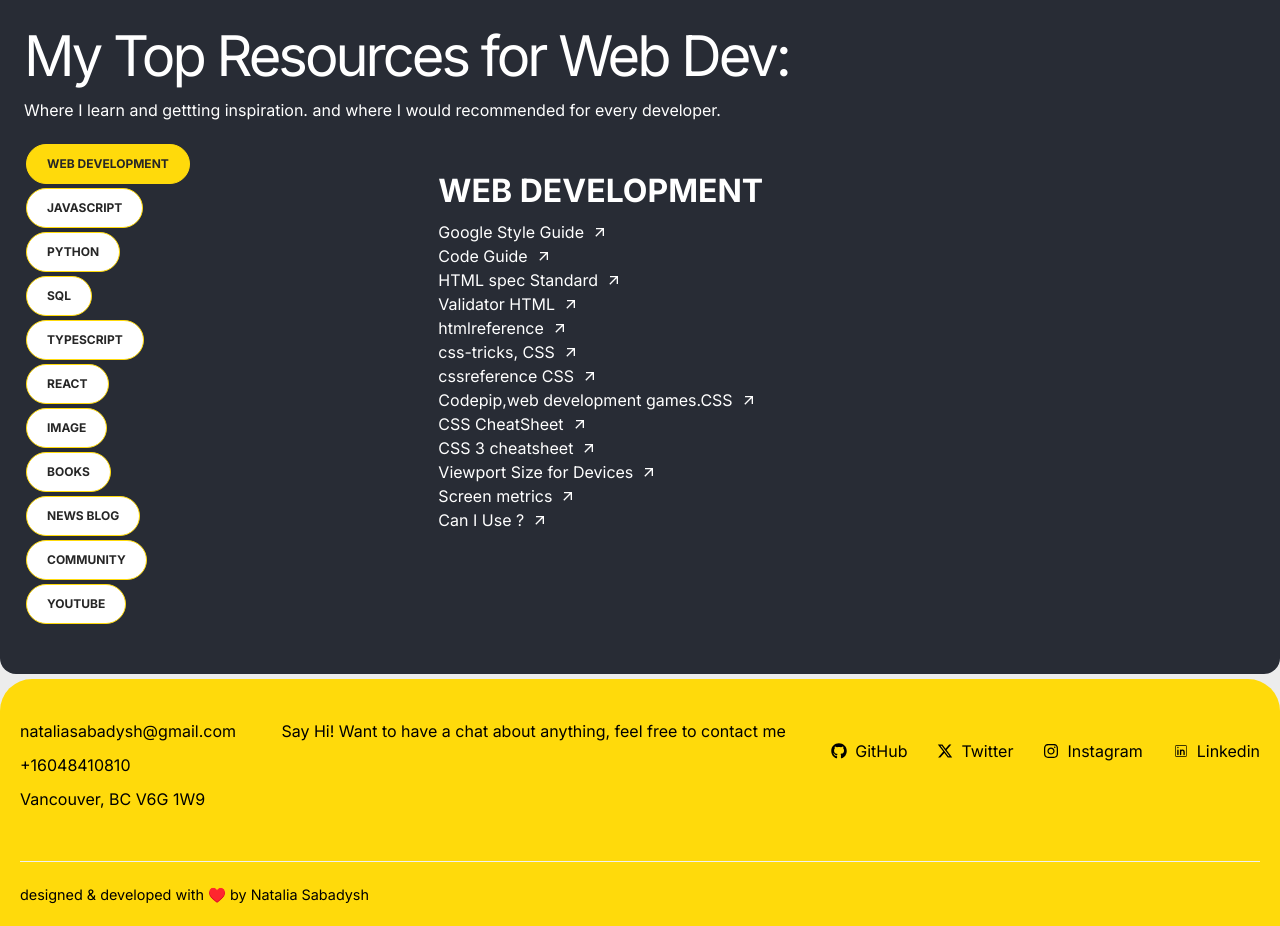
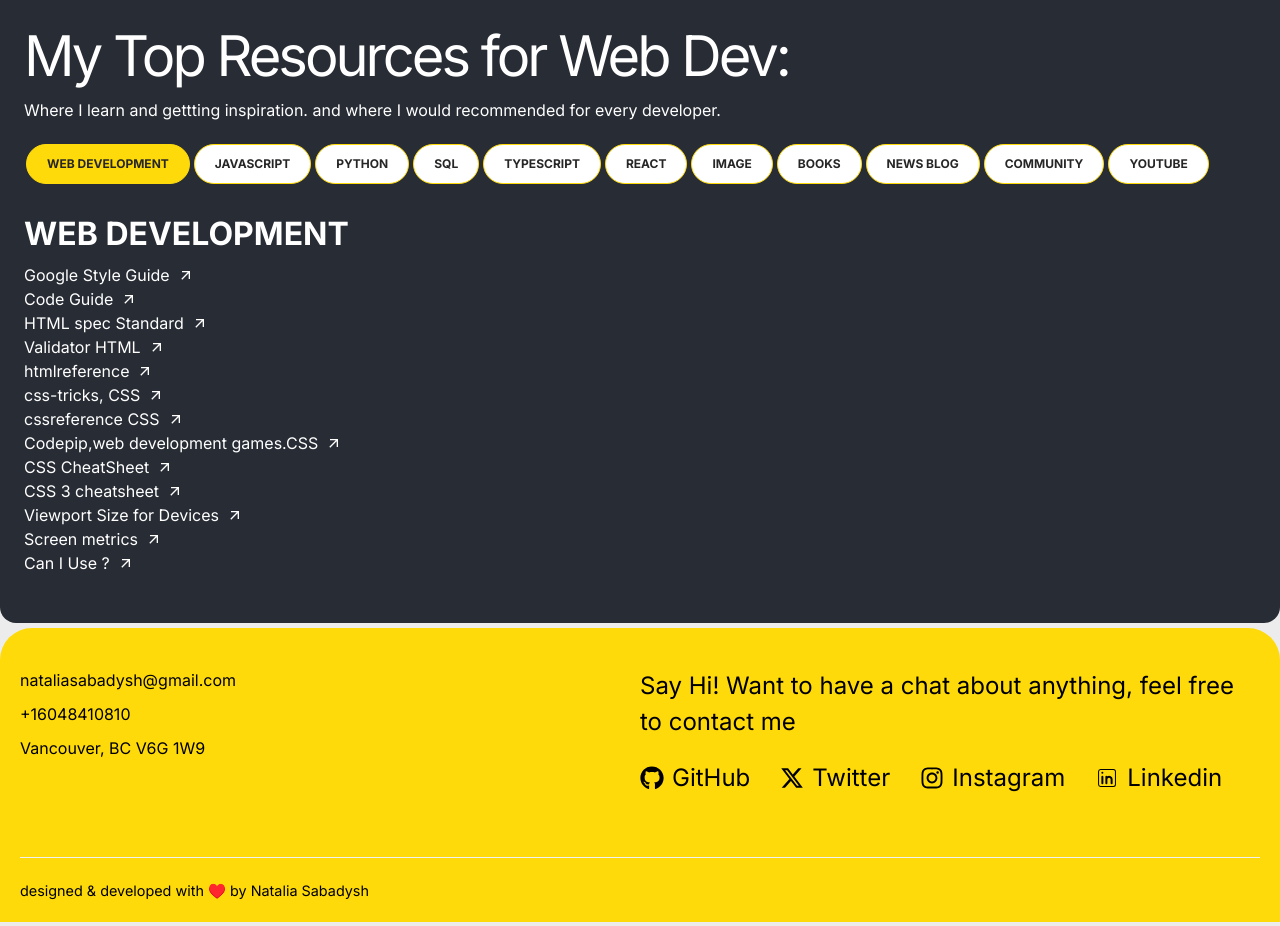
Before and after one commit to nataliasabadysh/portfolio, a Next.js app: page / in a window 1280 px wide. Shown: the part 1200-2126 px from the top of the page. Built offline with nearby package versions, Linux system fonts and the light colour scheme.

Commit message:
tab toggle' git push

```diff
--- a/app/components/footer/index.js
+++ b/app/components/footer/index.js
@@ -41,10 +41,12 @@
             </li>
           ))}
         </ul>
-        <p>
-          Say Hi! Want to have a chat about anything, feel free to contact me
-        </p>
-        <SocialMedia />
+        <div className={styles.container}>
+          <p>
+            Say Hi! Want to have a chat about anything, feel free to contact me
+          </p>
+          <SocialMedia />
+        </div>
       </section>
 
       <div className={styles.footer__bottomContainer}>
--- a/app/components/footer/styles.module.css
+++ b/app/components/footer/styles.module.css
@@ -5,7 +5,10 @@
   border-top-left-radius: 32px;
   margin-top: 5px;
 }
-
+.container {
+  width: 50%;
+  font-size: 24px;
+}
 .footer__section {
   display: flex;
   justify-content: space-between;
@@ -39,4 +42,11 @@
   .footer__linkContainer {
     margin-bottom: 20px;
   }
+  .container > p {
+    margin-bottom: 40px;
+  }
+  .container {
+    width: 100%;
+    font-size: 24px;
+  }
 }
--- a/app/components/tabs/categoryItem.js
+++ b/app/components/tabs/categoryItem.js
@@ -4,6 +4,7 @@
 
 export const ResourceList = ({ resources }) => {
   const titleJsx = <span className={styles.title}>{resources.category}</span>;
+
   return (
     <div className={styles.resourceList}>
       {titleJsx}
--- a/app/components/tabs/index.js
+++ b/app/components/tabs/index.js
@@ -1,6 +1,6 @@
 "use client";
 
-import { useState } from "react";
+import { useEffect, useState } from "react";
 import { ResourceList } from "./categoryItem";
 import styles from "./styles.module.css";
 
@@ -219,8 +219,15 @@
 
 export const HighlightTabsNav = () => {
   const [expandedCategory, setExpandedCategory] = useState(0);
+  const [activeTab, setActiveTab] = useState("");
 
-  const toggleCategory = (index) => {
+  useEffect(() => {
+    setActiveTab(list[0]);
+  }, []);
+
+  const toggleCategory = (index, categoryItem) => {
+    setActiveTab(categoryItem);
+
     if (expandedCategory === index) {
       setExpandedCategory(null);
     } else {
@@ -247,15 +254,15 @@
               <li key={index}>
                 <button
                   className={stylingActiveTabe}
-                  onClick={() => toggleCategory(index)}
+                  onClick={() => toggleCategory(index, categoryItem)}
                 >
                   {categoryItem.category}
                 </button>
-                {activeTab && <ResourceList resources={categoryItem} />}
               </li>
             );
           })}
         </ul>
+        <ResourceList resources={activeTab} />
       </div>
     </section>
   );
--- a/app/components/tabs/styles.module.css
+++ b/app/components/tabs/styles.module.css
@@ -8,12 +8,12 @@
 
 .highlight_tabs__tab {
   cursor: pointer;
+  display: flex;
   background-color: white;
   border: var(--border-style);
   border-radius: var(--border-radius);
   color: var(--title-color);
   text-align: center;
-  display: inline-block;
   font-weight: 700;
   padding: 10px 20px;
   font-size: 12px;
@@ -43,16 +43,9 @@
   gap: 0.25rem;
 }
 .highlight_tabs__container {
-  position: relative;
   padding-top: 20px;
-}
-
-.resourceList {
-  position: absolute;
-  right: 40%;
-  top: 10%;
-  /* TODO refacrt */
-  /* height: 48px; */
+  margin-bottom: 30px;
+  display: flex;
 }
 .resourceList > li {
   border: 1px solid #333;
--- a/app/globals.css
+++ b/app/globals.css
@@ -79,7 +79,7 @@
   text-transform: uppercase;
 }
 .wrapper {
-  max-width: 1440px;
+  max-width: 1880px;
   margin-left: auto;
   margin-right: auto;
 }
```
